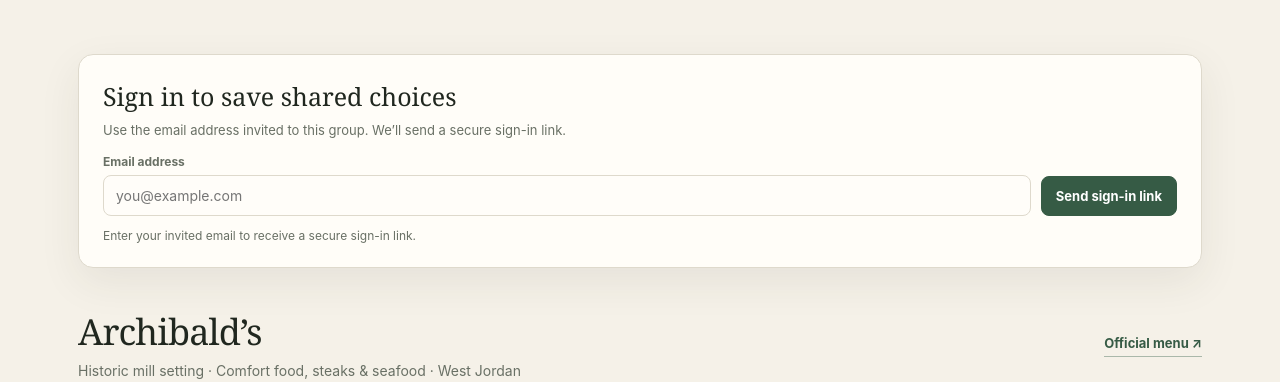
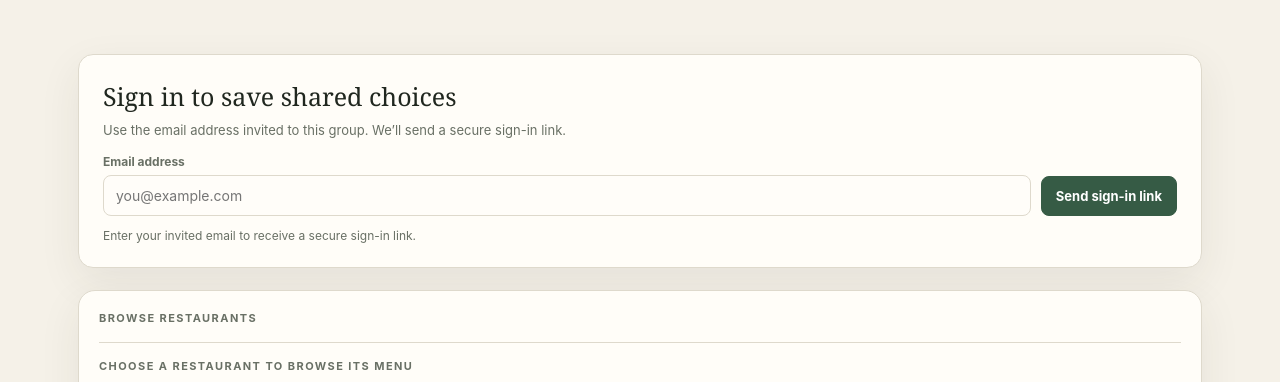
Before and after one commit to mwp45/Restaurants, a plain HTML site: page index.html in a window 1280 px wide. Shown: the part 406-788 px from the top of the page. Drawn offline with nearby package versions, Linux system fonts and the light colour scheme.

Commit message:
Show all restaurant menus before sign-in

```diff
--- a/index.html
+++ b/index.html
@@ -27,7 +27,7 @@
     <main>
       <section class="hero"><div><div class="eyebrow">A menu guide for Utah County & Salt Lake</div><h1>Find your next<br>favorite entrée.</h1><p>Choose a restaurant to browse its current entrée highlights. Compare dishes, scan prices, and open the official menu when you’re ready to plan.</p></div><aside class="hero-aside"><strong>Four local tables</strong>From comfort-food classics to fresh seafood and seasonal plates, explore menus from restaurants along the Wasatch Front.</aside></section>
       <section class="auth-panel" id="authPanel"><h2>Sign in to save shared choices</h2><p>Use the email address invited to this group. We’ll send a secure sign-in link.</p><form class="auth-form" id="signInForm"><label for="authEmail">Email address<input id="authEmail" type="email" autocomplete="email" required placeholder="you@example.com"></label><button type="submit">Send sign-in link</button></form><div class="auth-status" id="authStatus" role="status">Enter your invited email to receive a secure sign-in link.</div></section>
-      <section class="controls" id="rankingControls" hidden aria-label="Restaurant priority choices"><div class="person-picker"><span class="control-label">Your choices</span><strong class="member-name" id="currentMember"></strong><span class="sync-status" id="syncStatus">Your rankings save automatically.</span><button class="signout-button" id="signOutButton" type="button">Sign out</button><button class="report-button" id="openReport" type="button">Show group report</button></div><p class="control-label">Choose a restaurant and set its priority</p><div class="restaurant-tabs" id="restaurantTabs"></div><div class="toolbar"><div class="meal-tabs" id="mealTabs" aria-label="Choose menu"></div><label class="search"><input id="search" type="search" placeholder="Search dishes or ingredients" aria-label="Search menu"></label></div></section>
+      <section class="controls" id="rankingControls" aria-label="Restaurant menu and priority choices"><div class="person-picker"><span class="control-label" id="rankLabel">Browse restaurants</span><strong class="member-name" id="currentMember" hidden></strong><span class="sync-status" id="syncStatus" hidden>Your rankings save automatically.</span><button class="signout-button" id="signOutButton" type="button" hidden>Sign out</button><button class="report-button" id="openReport" type="button" hidden>Show group report</button></div><p class="control-label" id="priorityLabel">Choose a restaurant to browse its menu</p><div class="restaurant-tabs" id="restaurantTabs"></div><div class="toolbar"><div class="meal-tabs" id="mealTabs" aria-label="Choose menu"></div><label class="search"><input id="search" type="search" placeholder="Search dishes or ingredients" aria-label="Search menu"></label></div></section>
       <section class="report-panel" id="priorityReport" hidden aria-live="polite"><div class="report-head"><div><h2>Restaurant priority report</h2><p>Current 1st–4th choices for each individual.</p></div><button class="report-close" id="closeReport" type="button">Close report</button></div><div class="report-table-wrap"><table class="report-table"><thead><tr><th>Individual</th><th>1st choice</th><th>2nd choice</th><th>3rd choice</th><th>4th choice</th></tr></thead><tbody id="reportRows"></tbody></table></div></section>
       <section class="restaurant-info"><div><h2 id="restaurantTitle"></h2><p id="restaurantDescription"></p></div><a class="source-link" id="sourceLink" target="_blank" rel="noopener">Official menu ↗</a></section>
       <section><div class="category-row"><div class="category-filters" id="categoryFilters"></div><div class="result-count" id="resultCount"></div></div><div class="menu-grid" id="menuGrid" aria-live="polite"></div></section>
@@ -76,12 +76,12 @@
         const member=await refreshSharedChoices();
         if(!member){await supa.auth.signOut();$("#authStatus").textContent="This email is not on the group list. Ask the app owner to add it.";return}
         state.person=member.display_name;$("#currentMember").textContent=state.person;
-        $("#authPanel").hidden=true;$("#rankingControls").hidden=false;
+        $("#authPanel").hidden=true;
         $("#authStatus").textContent="";$("#syncStatus").textContent="Your choices are shared with the group.";
         render();if(!$("#priorityReport").hidden)renderReport();
       }catch(error){$("#authStatus").textContent=`Could not load shared choices: ${error.message}`}
     }
-    function signOutView(){state.userId=null;state.person="";state.preferences={};groupMembers=[];$("#rankingControls").hidden=true;$("#priorityReport").hidden=true;$("#authPanel").hidden=false}
+    function signOutView(){state.userId=null;state.person="";state.preferences={};groupMembers=[];$("#priorityReport").hidden=true;$("#authPanel").hidden=false;render()}
     $("#openReport").onclick=async()=>{try{await refreshSharedChoices();$("#priorityReport").hidden=false;renderReport()}catch(error){$("#syncStatus").textContent=`Could not refresh the report: ${error.message}`}};
     $("#closeReport").onclick=()=>{$("#priorityReport").hidden=true};
     $("#signInForm").addEventListener("submit",async e=>{
@@ -105,7 +105,10 @@
     function render(){const r=activeRestaurant();
       const prefs=state.preferences[state.person]||(state.preferences[state.person]={});
       const rankedByOther=(id)=>Object.entries(prefs).filter(([other,rank])=>other!==id&&rank).map(([,rank])=>String(rank));
-      tabs.innerHTML=state.userId?restaurants.map(x=>`<div class="restaurant-option"><button class="restaurant-tab ${x.id===r.id?"active":""}" data-id="${x.id}">${x.name}<span>${x.place}</span></button><select class="choice-select" data-choice="${x.id}" aria-label="Set ${x.name} priority for ${state.person}"><option value="">No priority</option>${[1,2,3,4].map(n=>`<option value="${n}" ${String(prefs[x.id]||"")===String(n)?"selected":""} ${rankedByOther(x.id).includes(String(n))?"disabled":""}>${["1st","2nd","3rd","4th"][n-1]} choice</option>`).join("")}</select></div>`).join(""):"";
+      $("#rankLabel").textContent=state.userId?"Your choices":"Browse restaurants";
+      $("#priorityLabel").textContent=state.userId?"Choose a restaurant and set its priority":"Choose a restaurant to browse its menu";
+      $("#currentMember").hidden=!state.userId;$("#syncStatus").hidden=!state.userId;$("#signOutButton").hidden=!state.userId;$("#openReport").hidden=!state.userId;
+      tabs.innerHTML=restaurants.map(x=>`<div class="restaurant-option"><button class="restaurant-tab ${x.id===r.id?"active":""}" data-id="${x.id}">${x.name}<span>${x.place}</span></button>${state.userId?`<select class="choice-select" data-choice="${x.id}" aria-label="Set ${x.name} priority for ${state.person}"><option value="">No priority</option>${[1,2,3,4].map(n=>`<option value="${n}" ${String(prefs[x.id]||"")===String(n)?"selected":""} ${rankedByOther(x.id).includes(String(n))?"disabled":""}>${["1st","2nd","3rd","4th"][n-1]} choice</option>`).join("")}</select>`:""}</div>`).join("");
       tabs.querySelectorAll(".restaurant-tab").forEach(b=>b.onclick=()=>{state.restaurant=b.dataset.id;state.meal=activeRestaurant().meals[0];state.category="All entrées";$("#search").value="";state.query="";render()});
       tabs.querySelectorAll(".choice-select").forEach(select=>select.onchange=()=>saveChoice(select.dataset.choice,select.value));
       meals.innerHTML=r.meals.map(m=>`<button class="meal-tab ${state.meal===m?"active":""}" data-meal="${m}">${m}</button>`).join("");
```
